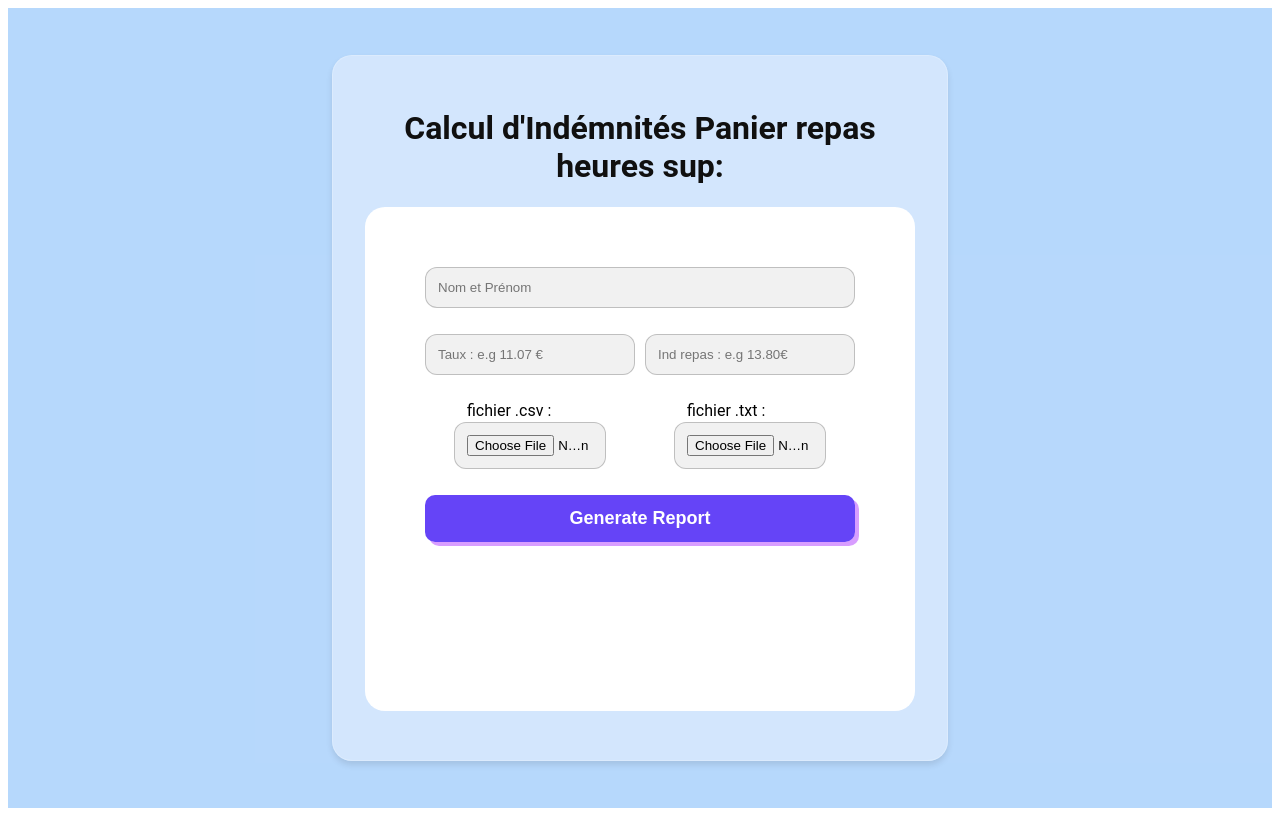
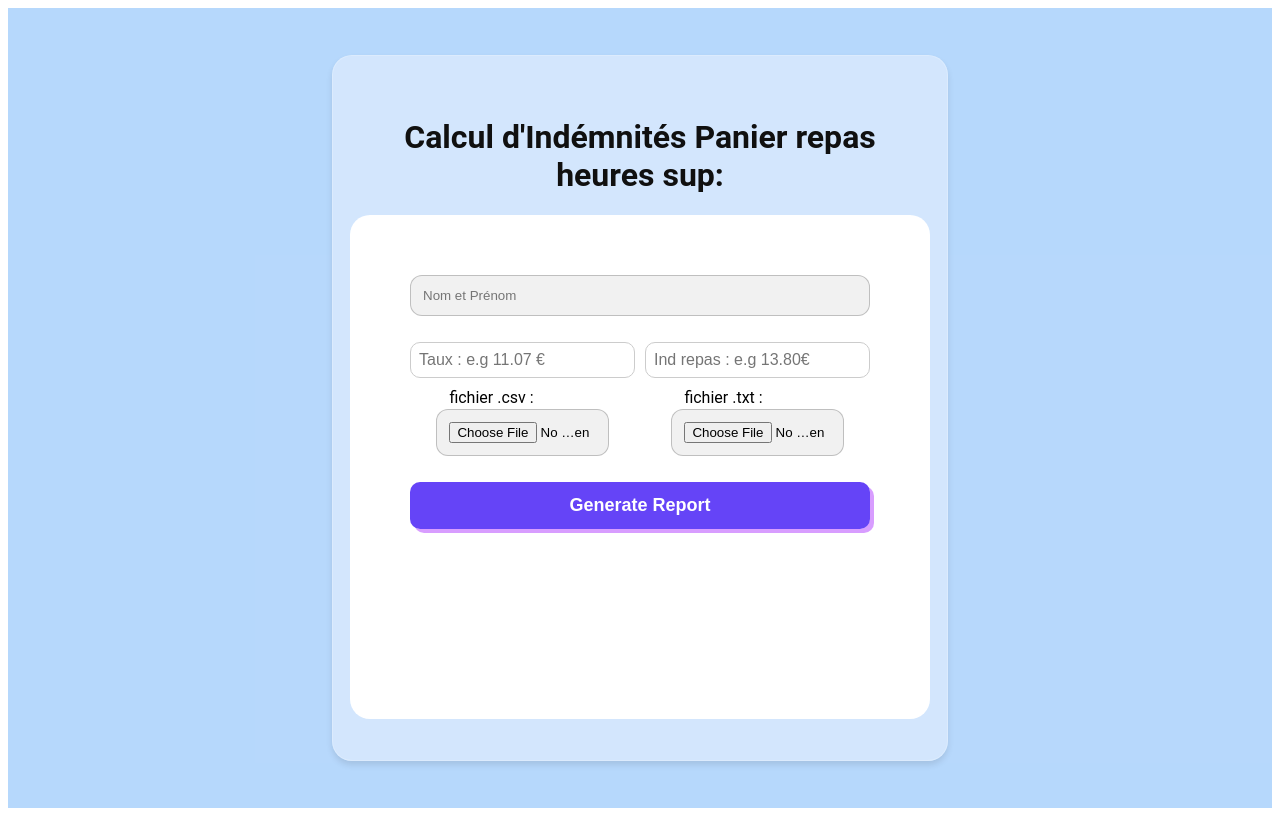
Before and after one commit to Eyosias1/indemni-calc-panier-hsup, a React (Create React App) app in the folder Front-end-panier-repas/: page / in a window 1280 px wide. Built offline with nearby package versions, Linux system fonts and the light colour scheme.

Commit message:
finish up the front end

```diff
--- a/Front-end-panier-repas/src/components/FileUploadForm.css
+++ b/Front-end-panier-repas/src/components/FileUploadForm.css
@@ -9,6 +9,10 @@
     box-shadow: 0 4px 6px rgba(0,0,0,0.1);
     backdrop-filter: blur(0px);
     -webkit-backdrop-filter: blur(10px); /* For Safari */
+    display: flex;
+    flex-direction: column;
+    justify-content: center;
+    align-items: center;
   }
 form {
     padding: 60px;
@@ -50,13 +54,20 @@ form {
     align-items: center;
     gap: 2px;
   }
+  .number-input  > input[type="number"] {
+    padding: 8px;
+    border: 1px solid #ccc;
+    border-radius: 10px;
+    font-size: 16px;
+  }
 
   .val-use  > .row > input[type="file"],
   .val-use  > .row > label{
-    width: 60%;
+    width: 65%;
     flex-direction: column;
     gap: 10px;
     justify-content: space-around;
+    /* margin-right: 10%; */
   }
   .form-group button {
     width: 100%;
@@ -81,17 +92,27 @@ form {
   }
 
   .download-link {
+    justify-content: center;
+    width: 75%;
     display: block;
     text-align: center;
-    margin-top: 1rem;
     padding: 0.75rem;
     background-color: #1eca7d;
     color: white;
     border-radius: 10px;
     text-decoration: none;
     transition: background-color 0.2s;
+    transform: translateY(-9rem);
+    box-shadow:  4px 4px rgba(157, 12, 254, 0.4);
+    font: bold;
+    font-size: 18px;
+    font-weight: 600;
   }
 
   .download-link:hover {
     background-color: #121213;
   }
+
+  .error-border > input[type=file]  {
+    border: 4px solid rgb(255, 0, 0);
+  }
--- a/Front-end-panier-repas/src/components/FileUploadForm.js
+++ b/Front-end-panier-repas/src/components/FileUploadForm.js
@@ -1,15 +1,23 @@
 import React, { useState } from 'react';
 import './FileUploadForm.css'; // Make sure to import the CSS file
 function FileUploadForm() {
-  const [file, setFile] = useState(null);
+  const [file, setCSVFile] = useState(null);
   const [fichTxt, setTxtFil] = useState(null);
   const [fullName, setFullName] = useState('');
   const [hourlyRate, setHourlyRate] = useState('');
   const [PanRepas, setPanier] = useState('');
   const [downloadLink, setDownloadLink] = useState(null); // State to hold the download link
+  const [errorFilUpload, setError] = useState(false);
 
-  const handleFileChange = (e) => setFile(e.target.files[0]);
-  const handleFileTxtChange = (e) => setTxtFil(e.target.files[1]);
+  const handleFileChange = (e) => {
+    setCSVFile(e.target.files[0]);
+    setError(false);
+  };
+
+  const handleFileTxtChange = (e) => {
+    setTxtFil(e.target.files[0]);
+  };
+
   const handleFullNameChange = (e) => setFullName(e.target.value);
   const handleHourlyRateChange = (e) => setHourlyRate(e.target.value);
   const handlePanierChange = (e) => setPanier(e.target.value);
@@ -18,12 +26,24 @@ function FileUploadForm() {
     e.preventDefault();
 
     const formData = new FormData();
-    formData.append('csvfile', file);
-    formData.append('txtfile', fichTxt);
     formData.append('fullname', fullName);
     formData.append('hourlyrate', hourlyRate);
     formData.append('PanRepas', PanRepas);
 
+    // Check if neither a CSV file nor a TXT file is uploaded
+    if(!file && !fichTxt) {
+      setError(true);
+      return;
+    }
+    // Check if both a CSV file and a TXT file are uploaded
+    if(fichTxt) {
+      formData.append('txtfile', fichTxt);
+      console.log("text file in");
+    }
+    if (file) {
+      formData.append('csvfile', file);
+      console.log("csv file in");
+    }
     try {
       const response = await fetch('https://indemni-serv-side.onrender.com/process-csv', {
         method: 'POST',
@@ -44,6 +64,7 @@ function FileUploadForm() {
     } catch (error) {
       console.error('There has been a problem with your fetch operation:', error);
     }
+    setError(false);
   };
 
   return (
@@ -53,18 +74,18 @@ function FileUploadForm() {
         <div className="form-group">
           <input type="text" value={fullName} onChange={handleFullNameChange} placeholder="Nom et Prénom" required />
         </div>
-        <div className="form-group val-use">
-          <input type="text" value={hourlyRate} onChange={handleHourlyRateChange} placeholder="Taux : e.g 11.07 €" />
-          <input type="text" value={PanRepas} onChange={handlePanierChange} placeholder="Ind repas : e.g 13.80€" />
+        <div className="form-group val-use number-input">
+          <input type="number" value={hourlyRate} onChange={handleHourlyRateChange} placeholder="Taux : e.g 11.07 €" />
+          <input type="number" value={PanRepas} onChange={handlePanierChange} placeholder="Ind repas : e.g 13.80€" />
         </div>
         <div className="form-group val-use" >
-          <div className='row'>
+          <div className={errorFilUpload && !file ? 'row error-border' : 'row '}>
             <label>fichier .csv :</label>
             <input type="file" onChange={handleFileChange} accept=".csv" />
           </div>
-          <div className='row'>
+          <div className={errorFilUpload && !fichTxt ? 'row error-border' : 'row '}>
             <label>fichier .txt :</label>
-            <input type="file" onChange={handleFileTxtChange} accept=".txt"  />
+            <input type="file" onChange={handleFileTxtChange} accept=".txt" />
           </div>
         </div>
         <div className="form-group">
```
Also changed, not shown: Front-end-panier-repas/public/manifest.json.
